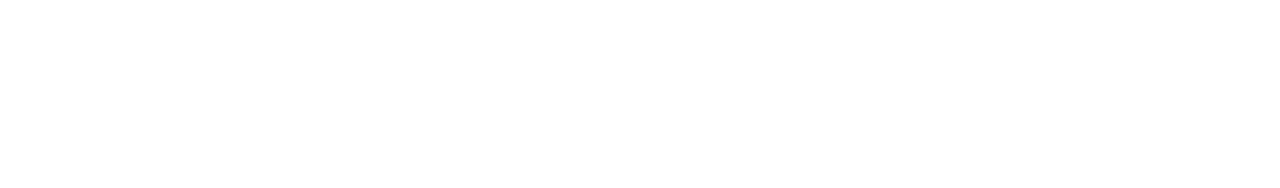
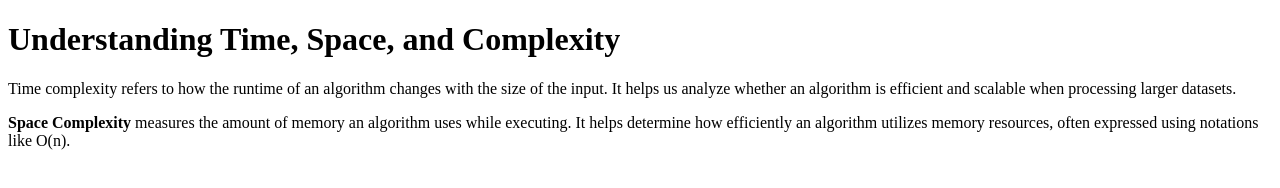
Before and after one commit to acciojob/time-and-space-complexity-SakshiGhanwat, a website: page main.html in a window 1280 px wide. Drawn offline with Linux system fonts and the light colour scheme.

Commit message:
created a submission

```diff
--- a/main.html
+++ b/main.html
@@ -1,16 +1,17 @@
 <!DOCTYPE html>
-
-<html>
-
+<html lang="en">
 <head>
-	<link rel="stylesheet" href="styles.css">
+  <meta charset="utf-8">
+  <meta name="viewport" content="width=device-width, initial-scale=1">
+  <title>Time and Space Complexity</title>
 </head>
-
 <body>
-	<!-- the entire body must be written by student -->
-    <script type="text/javascript" src="./script.js">
-</script>
-
+  <h1>Understanding Time, Space, and Complexity</h1>
+  <p>
+    Time complexity refers to how the runtime of an algorithm changes with the size of the input. It helps us analyze whether an algorithm is efficient and scalable when processing larger datasets.
+  </p>
+  <p>
+    <b>Space Complexity</b> measures the amount of memory an algorithm uses while executing. It helps determine how efficiently an algorithm utilizes memory resources, often expressed using notations like O(n).
+  </p>
 </body>
-
 </html>
```
